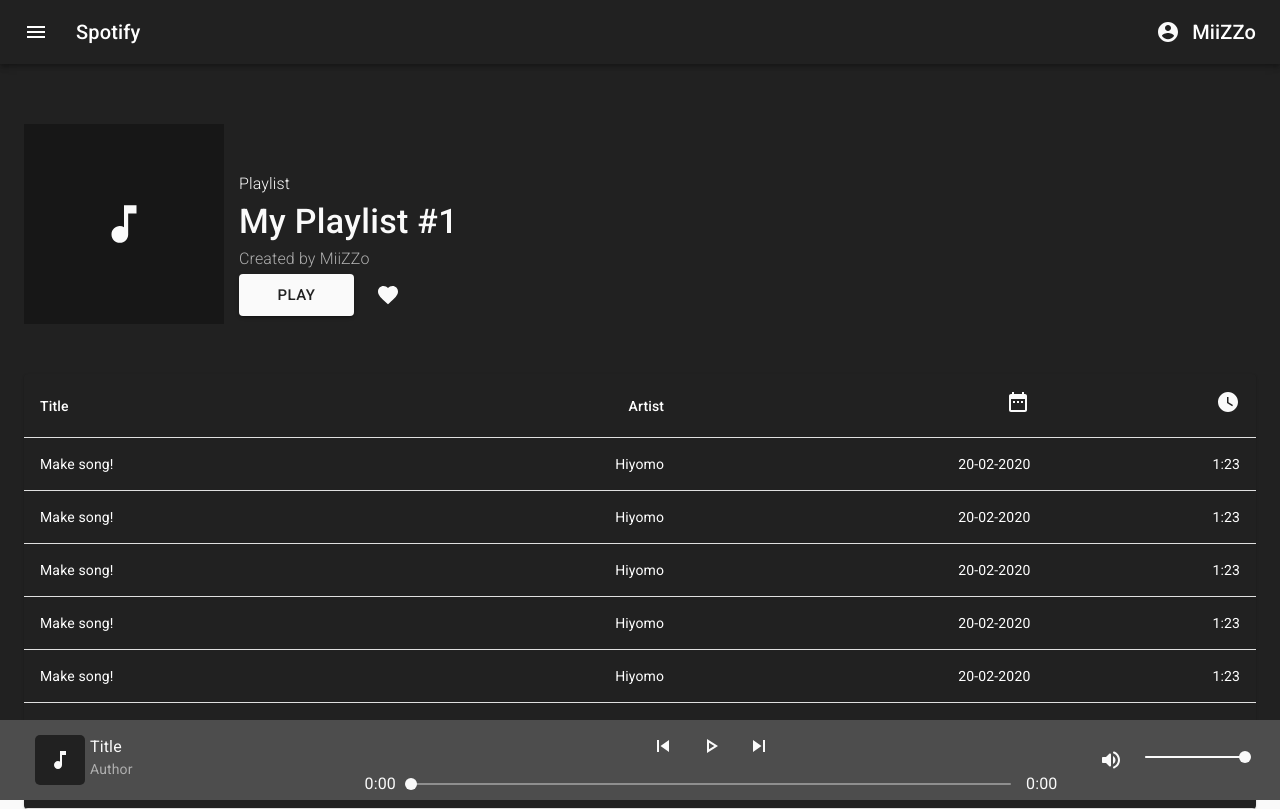
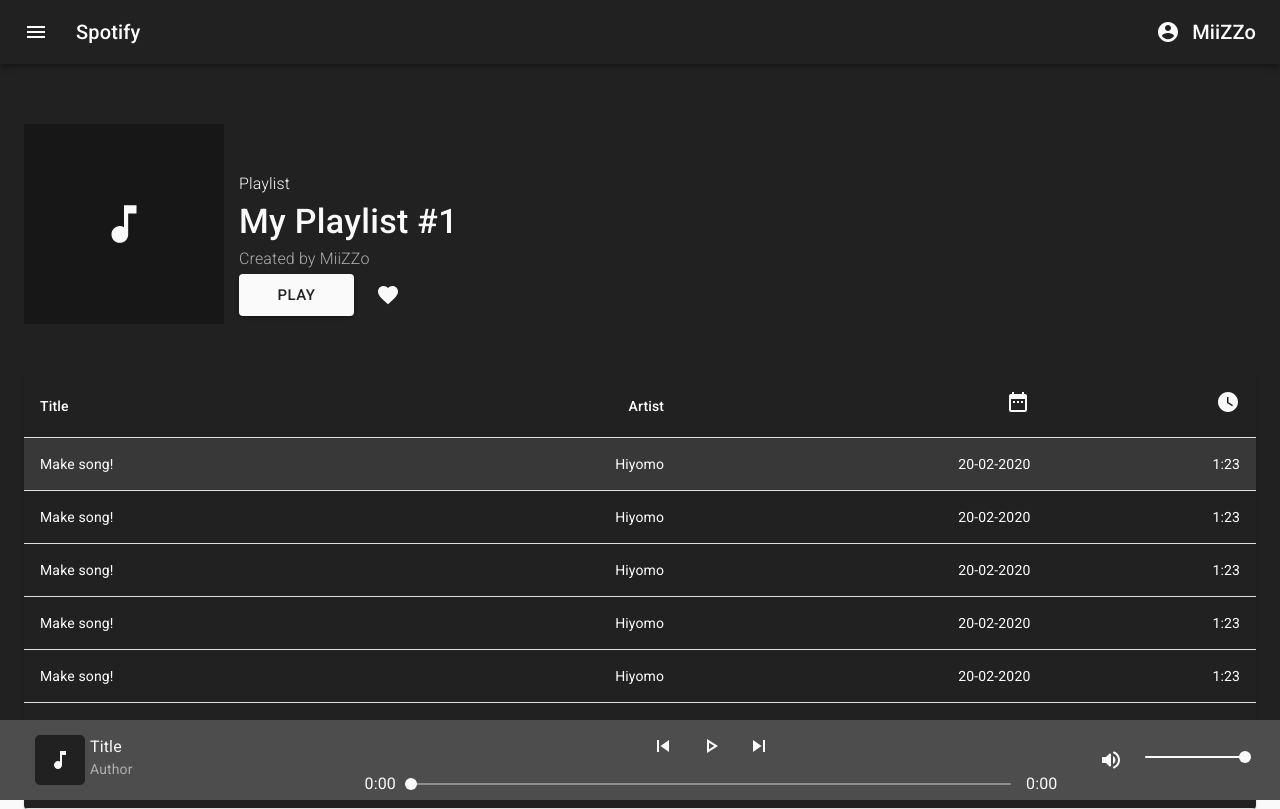
Before and after one commit to MiiZZo/spotify-clone-proto, a React (Create React App) app: page / in a window 1280 px wide. Built offline with nearby package versions, Linux system fonts and the light colour scheme.

Commit message:
feat: added the ability to switch a track by clicking on it from the list in the playlist

```diff
--- a/src/features/player/player.store.ts
+++ b/src/features/player/player.store.ts
@@ -30,8 +30,10 @@
         this.audio.pause();
         this.audio = new Audio(this.trackList[this.currentTrackIndex]);
 
-        this.audio.oncanplay = () => {
-            this.playAudio();
+        if (this.isPlaying) {
+            this.audio.oncanplay = () => {
+                this.playAudio();
+            }
         }
 
         this.audio.onloadedmetadata = () => {
@@ -54,6 +56,11 @@
             this.currentTrackIndex = this.currentTrackIndex - 1;
         }
 
+        this.updateAudio();
+    }
+
+    setCurrentTrack(index: number) {
+        this.currentTrackIndex = index;
         this.updateAudio();
     }
 
--- a/src/features/playlist/playlist-page.styles.ts
+++ b/src/features/playlist/playlist-page.styles.ts
@@ -32,6 +32,12 @@
     },
     text: {
       fontWeight: theme.typography.fontWeightLight
+    },
+    currentTrack: {
+      background: `rgba(255, 255, 255, 0.1)`
+    },
+    tableRow: {
+      cursor: "pointer"
     }
   })
 );
--- a/src/features/playlist/playlist-page.tsx
+++ b/src/features/playlist/playlist-page.tsx
@@ -15,7 +15,9 @@
   withStyles,
 } from "@material-ui/core";
 import { Favorite, MusicNote, DateRange, WatchLater } from "@material-ui/icons";
+import { observer } from "mobx-react-lite";
 import React, { useContext } from "react";
+import { PlayerStoreContext } from "../player/player-store.context";
 import { useStyles } from "./playlist-page.styles";
 import { PlaylistStoreContext } from "./playlist-store.context";
 
@@ -27,13 +29,14 @@
     },
     body: {
       fontSize: 14,
-      color: theme.palette.common.white
-    }
+      color: theme.palette.common.white,
+    },
   })
 )(TableCell);
 
-const PlaylistPage = () => {
+const PlaylistPage = observer(() => {
   const classes = useStyles();
+  const playerStore = useContext(PlayerStoreContext)!;
 
   const playlistStore = useContext(PlaylistStoreContext)!;
 
@@ -54,7 +57,9 @@
           </Box>
         )}
         <Box marginLeft="15px" marginTop="auto" marginBottom="5px">
-          <Typography className={classes.text} color="secondary">Playlist</Typography>
+          <Typography className={classes.text} color="secondary">
+            Playlist
+          </Typography>
           <Typography color="secondary" className={classes.playlistTitle}>
             My Playlist #1
           </Typography>
@@ -89,8 +94,17 @@
             </TableRow>
           </TableHead>
           <TableBody>
-            {playlistStore.playlists[0].tracks.map(({ author, createdAt, duration, id, title }) => (
-              <TableRow key={id}>
+            {playlistStore.playlists[0].tracks.map(
+              ({ author, createdAt, duration, id, title }, i) => (
+                <TableRow
+                  onClick={() => playerStore.setCurrentTrack(i)}
+                  key={id}
+                  className={
+                    playerStore.currentTrackIndex === i
+                      ? `${classes.currentTrack} ${classes.tableRow}`
+                      : classes.tableRow
+                  }
+                >
                   <StyledTableCell component="th" scope="row">
                     {title}
                   </StyledTableCell>
@@ -98,12 +112,13 @@
                   <StyledTableCell align="right">{createdAt}</StyledTableCell>
                   <StyledTableCell align="right">{duration}</StyledTableCell>
                 </TableRow>
-            ))}
+              )
+            )}
           </TableBody>
         </Table>
       </TableContainer>
     </Container>
   );
-};
+});
 
 export default PlaylistPage;
```
Lines whose indentation alone changed are shown as unchanged.
